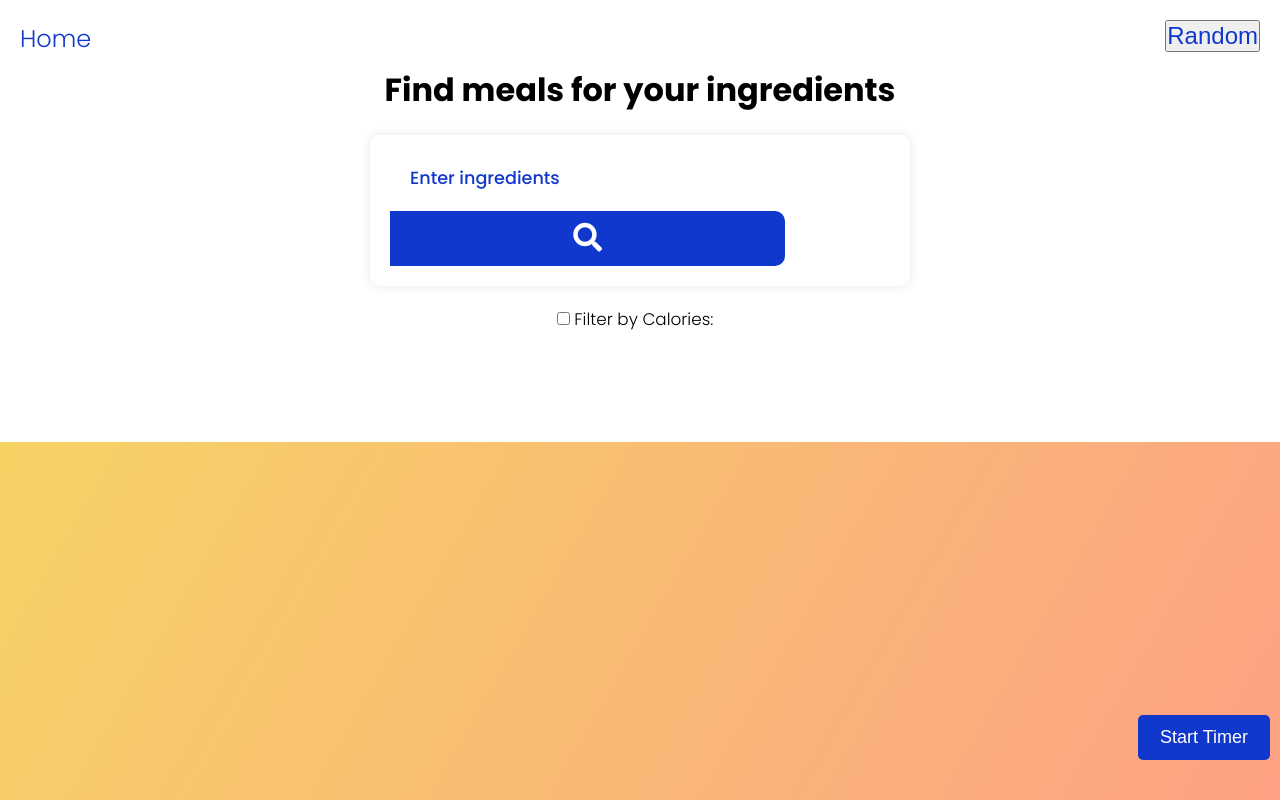
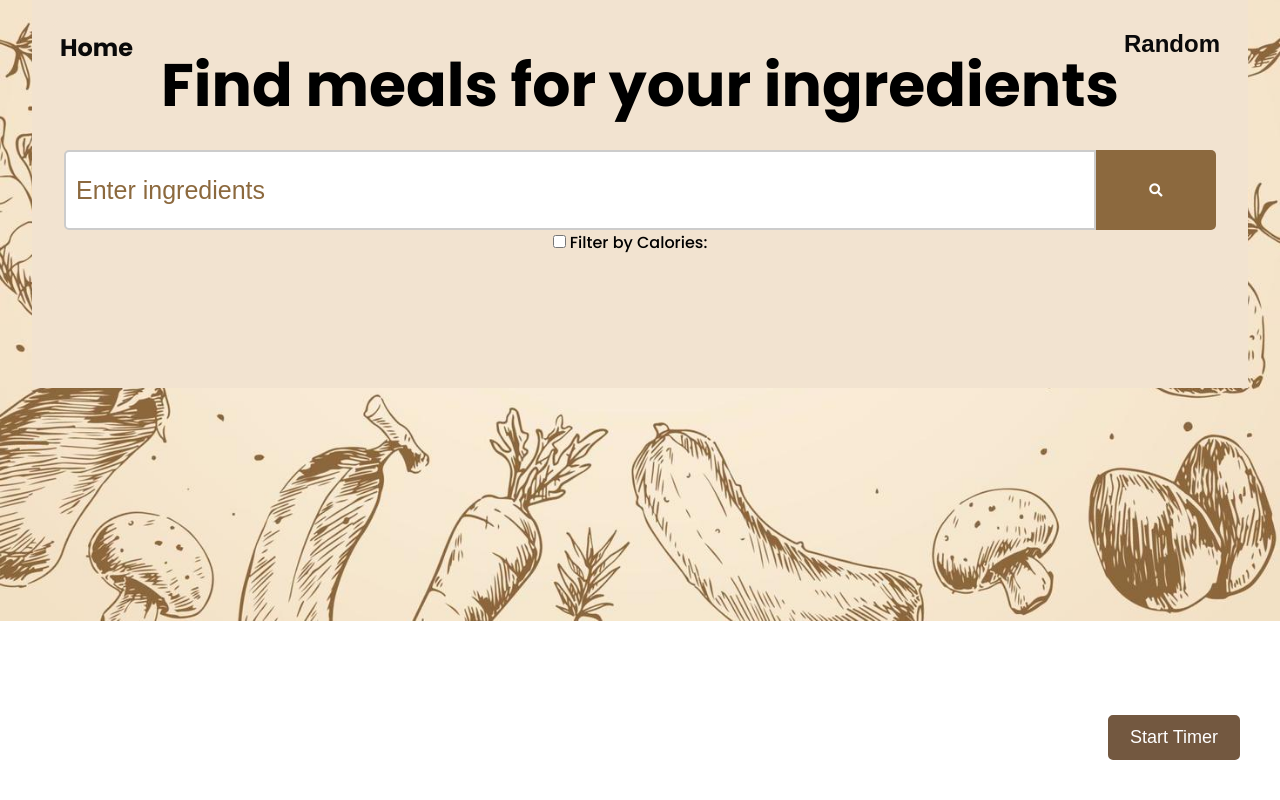
Before and after one commit to VU-AppliedProgramming/example-project, a Flask app: page / in a window 1280 px wide. Run offline with Flask 3, Linux system fonts and the light colour scheme.

Commit message:
finished styling home page

```diff
--- a/front-end/static/css/styles.css
+++ b/front-end/static/css/styles.css
@@ -6,16 +6,16 @@
     box-sizing: border-box;
 }
 
-:root {
-    --tenne-tawny: #1138cc;
-}
 
 body {
-    font-weight: 300;
-    font-size: 1.05rem;
-    line-height: 1.6;
+
+    background-image: url('b2.jpg'); /* Add background image */
+    background-repeat: no-repeat; /* Ensure the background image does not repeat */
+    background-size: cover; /* Cover the entire viewport */
+    background-position: center; /* Center the background image */
+    margin: 0;
+    padding: 0;
     font-family: 'Poppins', sans-serif;
-    background: linear-gradient(120deg, #f6d365, #fda085);
 }
 
 .btn {
@@ -30,8 +30,8 @@ body {
 }
 
 .title {
-    font-size: 2rem;
-    margin-bottom: 1rem;
+    font-size: 60px; /* Increase title font size */
+    margin-bottom: 20px; /* Add margin for spacing */
 }
 
 .container {
@@ -39,72 +39,38 @@ body {
 }
 
 .meal-wrapper {
-    max-width: 1280px;
+    max-width: 95%;
     margin: 0 auto;
-    padding: 2rem;
-    background: #fff;
+    padding: 20px;
+    background: #F2E3D0;
     text-align: center;
 }
 
 .meal-search {
-    margin: 2rem 0;
+    width: 100%;
+    background-color: #F2E3D0;
+    border-radius: 10px;
+    padding: 20px;
+    margin-bottom: 20px;
 }
 
 .meal-search-box {
-    margin: 1.2rem 0;
     display: flex;
-    align-items: stretch;
-    background-color: #fff;
-    border-radius: 10px;
-    box-shadow: 0 0 10px rgba(0, 0, 0, 0.1);
-    transition: all 0.3s ease;
+    justify-content: center;
 }
+
 
 .meal-search-box:hover {
     transform: translateY(-5px);
     box-shadow: 0 5px 15px rgba(0, 0, 0, 0.2);
 }
 
-.search-control {
-    width: calc(100% - 55px);
-    padding: 10px;
-    border: none;
-    border-top-left-radius: 10px;
-    border-bottom-left-radius: 10px;
-    margin-bottom: 0;
-    transition: all 0.3s ease;
-}
-
-.search-control:focus {
-    outline: none;
-    box-shadow: 0 0 5px rgba(0, 0, 0, 0.2);
-}
-
-.search-button {
-    width: 55px;
-    height: 55px;
-    font-size: 1.8rem;
-    background: var(--tenne-tawny);
-    color: #fff;
-    border: none;
-    border-top-right-radius: 10px;
-    border-bottom-right-radius: 10px;
-    cursor: pointer;
-    transition: all 0.4s linear;
-}
-
-.search-button:hover {
-    background: #f0ad4e;
-    transform: scale(1.1);
-}
-
-
 .calorie-filter {
     margin-bottom: 1rem;
 }
 
 .calorie-filter label {
-    margin-right: 10px;
+    margin-right: 20px;
 }
 
 .calorie-checkbox {
@@ -144,24 +110,13 @@ body {
     left: 5px;
 }
 
-.search-control,
 .search-button {
     width: 100%;
 }
 
-.search-control {
-    padding: 0 1rem;
-    font-size: 1.1rem;
-    font-family: inherit;
-    outline: 0;
-    border: 1px solid var(--tenne-tawny);
-    color: var(--tenne-tawny);
-    border-top-left-radius: 2rem;
-    border-bottom-left-radius: 2rem;
-}
 
 .search-control::placeholder {
-    color: var(--tenne-tawny);
+    color: #8C693E;
 }
 
 .meal-result {
@@ -318,60 +273,71 @@ body {
 
 .notFound {
     grid-template-columns: 1fr!important;
-    color: #1138cc;
+    color: #8C6542;
     font-size: 2rem;
     font-weight: 600;
     width: 100%;
 }
 
+
 .home-icon {
     position: fixed;
     top: 20px;
-    left: 20px;
+    left: 40px;
     z-index: 9999;
-    color: #1138cc;
+    color: #0a0a0a;
     font-size: 24px;
     text-decoration: none;
+    cursor: pointer;
     transition: color 0.3s, transform 0.3s;
+    border: none;
+    background: none;
+    padding: 10px 20px; /* Add padding */
+    font-weight: bold; /* Make text bold */
+    border-radius: 5px; /* Add border radius for a slightly rounded appearance */
 }
 
+
 .home-icon:hover {
-    color: #0a2d7e;
+    color: #8C3E4E;
     text-decoration: underline;
     transform: scale(1.1);
 }
 
-/* Media Queries */
-@media screen and (min-width: 600px) {
-    .meal-search-box {
-        width: 540px;
-        margin: 20px auto;
-        background-color: rgba(255, 255, 255, 0.8);
-        border-radius: 10px;
-        padding: 20px;
-        box-shadow: 0 0 10px rgba(0, 0, 0, 0.1);
-        transition: all 0.3s ease;
-    }
 
-    .meal-search-box:hover {
-        transform: translateY(-5px);
-        box-shadow: 0 5px 15px rgba(0, 0, 0, 0.2);
-    }
+.search-container {
+    display: flex;
+    align-items: center;
+    width: 90vw; /* Spread over the whole page */
+    font-size: 24px; /* Make it a lot bigger */
+}
 
-    .search-control {
-        width: calc(100% - 20px);
-        padding: 10px;
-        border: none;
-        border-radius: 5px;
-        margin-bottom: 10px;
-        transition: all 0.3s ease;
-    }
+.search-control {
+    flex: 1;
+    height:80px;
+    padding: 10px;
+    border: 2px solid #ccc;
+    border-radius: 5px 0 0 5px;
+    font-size: 25px;
+}
 
-    .search-control:focus {
-        outline: none;
-        box-shadow: 0 0 5px rgba(0, 0, 0, 0.2);
-    }
+.search-button {
+    height: calc(100% - 20px); /* Utilize whole space vertically */
+    width: 120px; /* Make button bigger */
+    height: 80px;
+    border: none;
+    background-color: #8C693E; /* Change button color as needed */
+    color: white;
+    border-radius: 0 5px 5px 0;
+    cursor: pointer;
+    transition: background-color 0.3s ease;
 }
+
+.search-button:hover {
+    background-color: #8C3E4E; /* Change hover color as needed */
+}
+
+
 
 @media screen and (min-width: 768px) {
     #meal {
@@ -402,17 +368,23 @@ body {
 .random-button {
     position: fixed;
     top: 20px;
-    right: 20px;
+    right: 40px;
     z-index: 9999;
-    color: #1138cc;
+    color: #0a0a0a;
     font-size: 24px;
     text-decoration: none;
     cursor: pointer;
     transition: color 0.3s, transform 0.3s;
+    border: none;
+    background: none;
+    padding: 10px 20px; /* Add padding */
+    font-weight: bold; /* Make text bold */
+    border-radius: 5px; /* Add border radius for a slightly rounded appearance */
 }
 
+
 .random-button:hover {
-    color: #0a2d7e;
+    color: #8C3E4E;
     text-decoration: underline;
     transform: scale(1.1);
 }
@@ -427,7 +399,7 @@ body {
 .timer-container {
     position: fixed;
     bottom: 10px;
-    right: 10px;
+    right: 40px;
     display: flex;
     flex-direction: column;
     align-items: flex-end;
@@ -448,16 +420,17 @@ body {
     margin-left: 5px;
     padding: 10px 20px;
     font-size: 18px;
-    border: 2px solid #1138cc;
+    border: 2px solid #735840;
     border-radius: 5px;
-    background-color: #1138cc;
+    background-color: #735840;
     color: #fff;
     cursor: pointer;
     transition: background-color 0.3s, color 0.3s;
 }
 
 .timer-controls button:hover {
-    background-color: #0a2d7e;
+    background-color: #8C3E4E;
+    transform: scale(1.1);
 }
 
 #closeButton {
--- a/front-end/templates/index.html
+++ b/front-end/templates/index.html
@@ -30,12 +30,12 @@
         <div class="meal-search">
             <h2 class="title"> Find meals for your ingredients</h2>
             <div class="meal-search-box">
-                    <div>
                 <form action="{{ url_for('search')}}" method="post">
+                    <div class="search-container">
                         <input name="wordUser" class="search-control" placeholder="Enter ingredients" id="search-input">
                         <button type="submit" class="search-button" id="search-button"><i class="fas fa-search"></i></button>
+                    </div>
                 </form>
-                    </div>
             </div>
             <div class="calorie-filter">
                 <input type="checkbox" id="calorie-filter-checkbox">
@@ -48,6 +48,7 @@
             {% block content %}{% endblock %}
         </div>
     </div>
+
     </div>
 
     <div class="meal-details">
```
Also changed, not shown: other parts of front-end/static/css/styles.css (+12 -12 lines), front-end/static/css/b2.jpg (added), front-end/static/css/background.jpg (renamed from front-end/images/background.jpg). Lines whose indentation alone changed are shown as unchanged.
